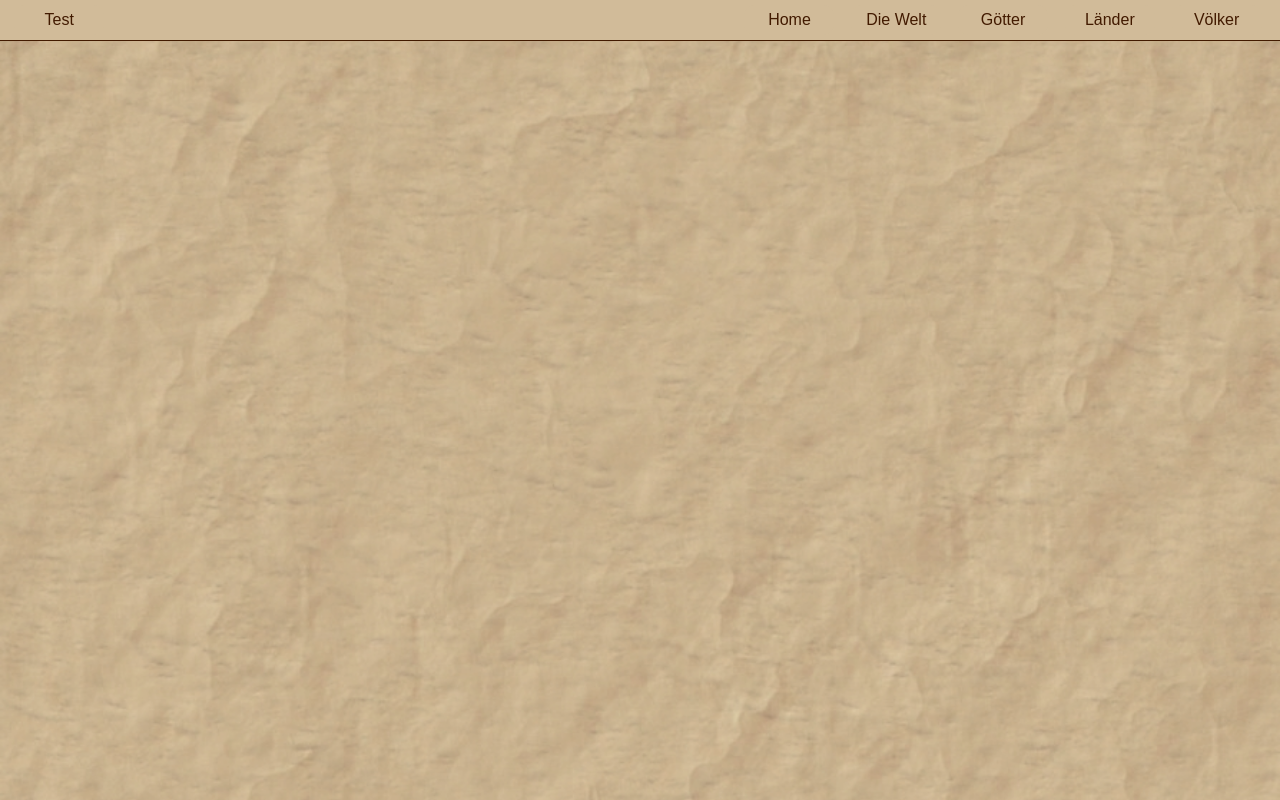
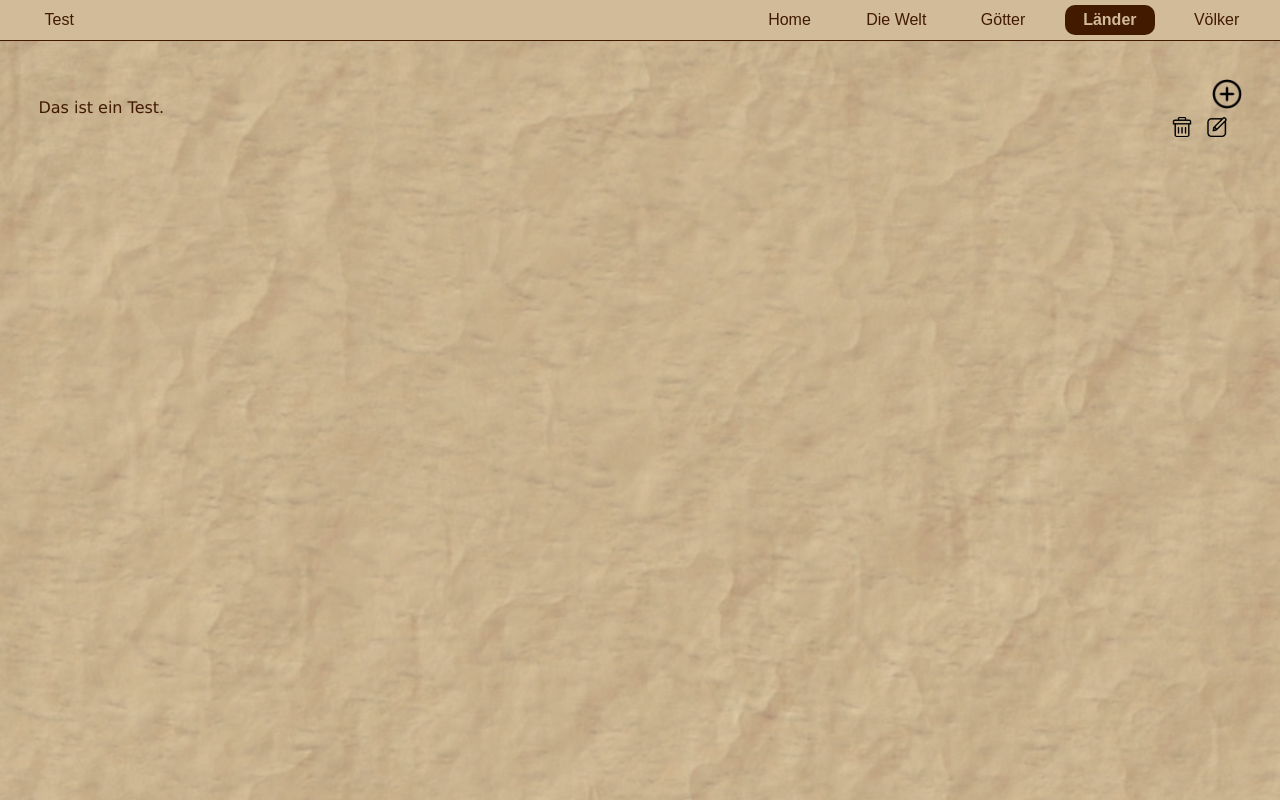
Before and after one commit to talgathia/AvidanWikipedia, a plain HTML site: page pages/countries.html in a window 1280 px wide. Drawn offline with Linux system fonts and the light colour scheme.

Commit message:
countries - added js links for header and article functions

```diff
--- a/pages/countries.html
+++ b/pages/countries.html
@@ -22,6 +22,17 @@
         </div>
     </header>
 
+    <main>
+        <img class="add-btn" id="countries-add-btn" src="../img/add_icon.png">
+        <br>
+        <div class="all-articles-container">
+            <div class="article">
+                <p class="article-text">Das ist ein Test.</p>
+            </div>
+        </div>
+    </main>
+
 </body>
-<script src="../js/main.js"></script>
+<script src="../js/header.js"></script>
+<script src="../js/articlePages.js"></script>
 </html>
```
